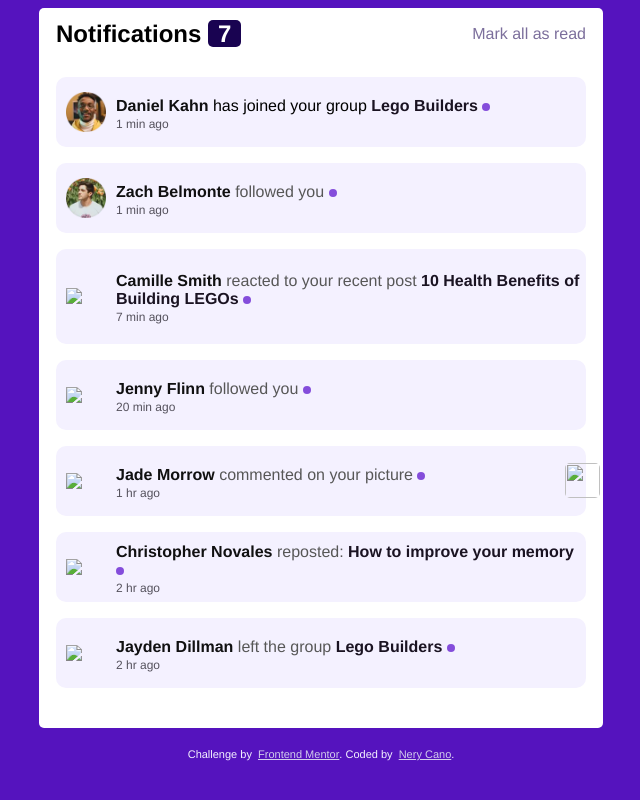
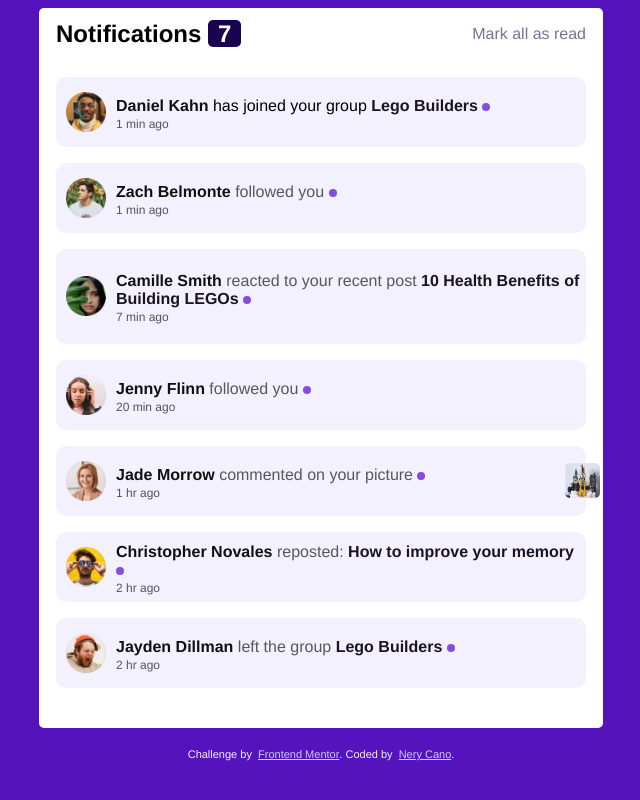
Before and after one commit to NeryJe/Notifications-page, a plain HTML site: page index.html in a window 1280 px wide. Shown: the whole page, without its empty margins (327-967 px from the left). Drawn offline with Linux system fonts and the light colour scheme; the site is published under a folder, as on GitHub Pages, so addresses that start at the root find nothing.

Commit message:
Update index.html

```diff
--- a/index.html
+++ b/index.html
@@ -66,7 +66,7 @@
 
                  <!--User 3-->
                 <div class="Users unread Users-Width" onclick="divclick()">
-                     <img  id="img1" src="/assets/images/avatar-kimberly-smith.webp">
+                     <img  id="img1" src="./assets/images/avatar-kimberly-smith.webp">
 
                 <div class="info2">
                     <p><span class="User-name">Camille Smith</span>  reacted to your recent post <span class="highlight"><bold>10 Health Benefits of
@@ -78,7 +78,7 @@
 
                 <!--User 4 -->
                  <div class="Users unread" onclick="divclick()">
-                     <img  id="img1" src="/assets/images/avatar-anna-kim.webp">
+                     <img  id="img1" src="./assets/images/avatar-anna-kim.webp">
 
                 <div class="info2">
                     <p><span class="User-name">Jenny Flinn</span> followed you <span> </p>
@@ -88,19 +88,19 @@
 
                 <!--User 5 -->
                  <div class="Users unread" onclick="divclick()">
-                     <img  id="img1" src="/assets/images/avatar-angela-gray.webp">
+                     <img  id="img1" src="./assets/images/avatar-angela-gray.webp">
 
                 <div class="info2 info3">
                     <p><span class="User-name">Jade Morrow</span> commented on your picture <span>
                     <p class="time">1 hr ago</p>
                 </div>
-                    <img id="lego" src="/assets/images/lego 1.png">
+                    <img id="lego" src="./assets/images/lego 1.png">
                 </div>
 
 
                 <!--User 6 -->
                  <div class="Users unread" onclick="divclick()">
-                     <img  id="img1" src="/assets/images/avatar-rizky-hasanuddin.webp">
+                     <img  id="img1" src="./assets/images/avatar-rizky-hasanuddin.webp">
 
                 <div class="info2">
                     <p><span class="User-name">Christopher Novales </span> reposted: <span class="highlight"><bold>How to improve your memory </bold></span>  <span> </p>
@@ -110,7 +110,7 @@
 
                 <!--User 7 -->
                  <div class="Users unread" onclick="divclick()">
-                     <img  id="img1" src="/assets/images/avatar-mark-webber.webp">
+                     <img  id="img1" src="./assets/images/avatar-mark-webber.webp">
 
                 <div class="info2">
                     <p><span class="User-name">Jayden Dillman</span> left the group <span class="highlight"><bold>Lego Builders</bold> </span> <span> </p>
```
